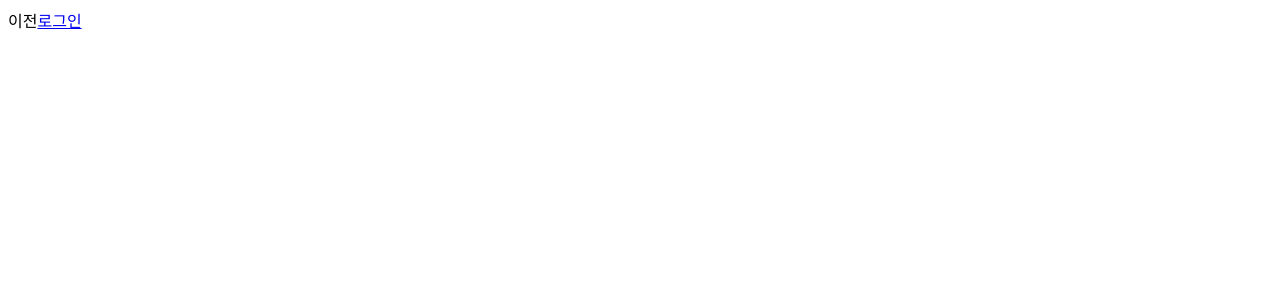
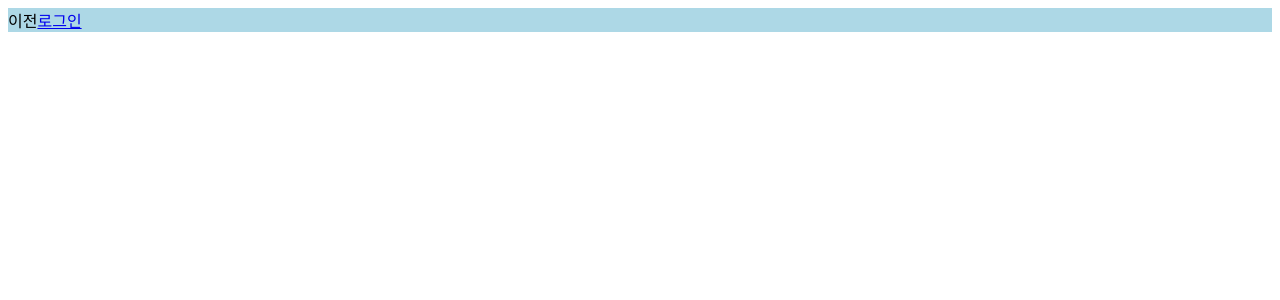
Before and after one commit to Junow/react-router-layout, a React (Create React App) app: page / in a window 1280 px wide. Shown: the top 300 px of the page. Built offline with nearby package versions, Linux system fonts and the light colour scheme.

Commit message:
[Add] add layout

```diff
--- a/src/App.tsx
+++ b/src/App.tsx
@@ -1,10 +1,63 @@
 import React from 'react';
-import Router from './Router';
+import {BrowserRouter as Router, Route, Switch, Redirect,RouteComponentProps } from "react-router-dom";
+// import Router from './Router';
+
+import Main from './Main';
+import Login from './Login';
+
+import routes from './routes';
+
+import PublicLayout from './Layout/PublicLayout';
+import AuthLayout from './Layout/AuthLayout';
+
+interface IPage {
+  exact: boolean;
+  path: string;
+  component: React.FC<RouteComponentProps>,
+  layout: React.FC<RouteComponentProps>,
+}
+const pages:IPage[] = [
+  {
+    exact: true,
+    path: routes.main,
+    component: Main,
+    layout: PublicLayout,
+  },
+  {
+    exact: true,
+    path: routes.login,
+    component: Login,
+    layout: AuthLayout,
+  }
+];
 
 interface Props {};
 
 const App = ({}: Props) => {
-  return <Router/>
+
+  return (
+    <Router>
+      <Switch>
+        {
+          pages.map(
+            ({exact, path, component: Component, layout: Layout}, index) => (
+              <Route
+                key={index}
+                exact={exact}
+                path={path}
+                render={props=>(
+                  <Layout {...props}>
+                    <Component {...props}/>
+                  </Layout>
+                )}
+              />
+            )
+          )
+        }
+        <Redirect to={routes.main}/>
+      </Switch>
+    </Router>
+  )
 };
 
 export default App;
--- /dev/null
+++ b/src/Header.tsx
@@ -0,0 +1,17 @@
+import React from 'react';
+
+const Header = () => {
+  return (
+    <div style={{
+      display: 'flex',
+      marginBottom: 'auto',
+      backgroundColor: 'blue',
+      width: '100%',
+      height: '5rem',
+    }}>
+      this is header
+    </div>
+  )
+};
+
+export default Header;
--- /dev/null
+++ b/src/Layout/AuthLayout.tsx
@@ -0,0 +1,21 @@
+import React, {FC} from 'react';
+import Header from '../Header';
+import {RouteComponentProps} from 'react-router-dom'
+
+const AuthLayout:FC<RouteComponentProps> = ({
+  children,
+}) => {
+  return (
+    <div>
+      <Header/>
+      <div style={{
+        display: 'flex',
+        margin: 'auto',
+      }}>
+        {children}
+      </div>
+    </div>
+  )
+}
+
+export default AuthLayout;
--- /dev/null
+++ b/src/Layout/PublicLayout.tsx
@@ -0,0 +1,18 @@
+import React, {FC} from 'react';
+import {RouteComponentProps} from 'react-router-dom'
+
+const PublicLayout:FC<RouteComponentProps> = ({
+  children,
+}) => {
+  return (
+    <div style={{
+      display: 'flex',
+      margin: 'auto',
+      background: 'lightblue',
+    }}>
+      {children}
+    </div>
+  )
+};
+
+export default PublicLayout;
--- a/src/Login.tsx
+++ b/src/Login.tsx
@@ -1,6 +1,9 @@
-import React from 'react';
+import React, {FC} from 'react';
+import {RouteComponentProps} from 'react-router-dom';
 
-const Login = () => {
+interface Props extends RouteComponentProps {};
+
+const Login:FC<Props> = () => {
   return (
     <div>
       login
--- a/src/Main.tsx
+++ b/src/Main.tsx
@@ -1,10 +1,9 @@
-import React from 'react';
+import React, {FC} from 'react';
 import { Link, RouteComponentProps } from 'react-router-dom';
-
 
 interface Props extends RouteComponentProps {};
 
-const Main = ({history}: Props) => {
+const Main:FC<Props> = ({history}) => {
   return (
     <div>
       <a onClick={history.goBack}>이전</a>
--- a/src/Router.tsx
+++ /dev/null
@@ -1,20 +0,0 @@
-import React, {FC} from 'react';
-import { BrowserRouter, Route, Switch, Redirect } from 'react-router-dom';
-
-import Main from './Main';
-import Login from './Login';
-
-interface Props {}
-const Router:FC<Props> = () => {
-  return (
-    <BrowserRouter>
-      <Switch>
-        <Route exact={true} path="/" component={Main} />
-        <Route path="/login" component={Login} />
-        <Route component={() => <Redirect to="/" />} />
-      </Switch>
-    </BrowserRouter>
-  );
-};
-
-export default Router;
--- /dev/null
+++ b/src/routes.ts
@@ -0,0 +1,5 @@
+export default {
+  main: '/',
+  login: '/login',
+  myPage: '/mypage',
+};
```
